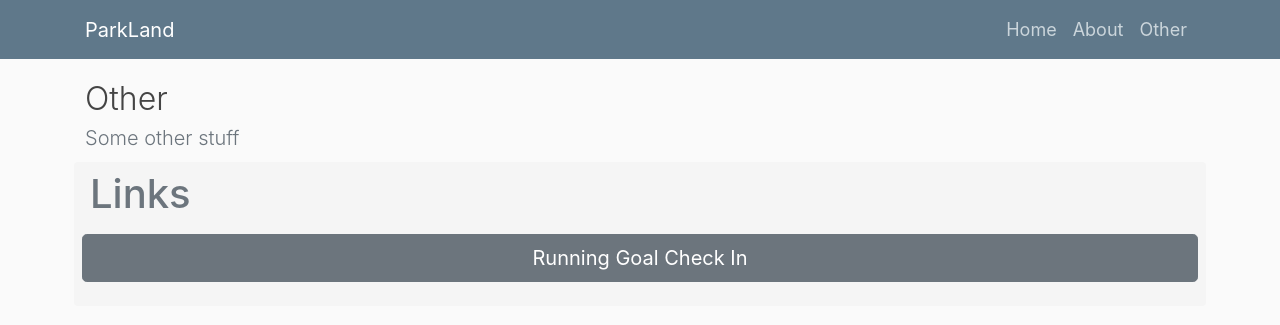
After one commit to pdbartsch/parkland, a Flask app: page /other in a window 1280 px wide. The commit adds this page. Shown: the top 325 px of the page. Run offline with Flask 2, Linux system fonts and the light colour scheme; some libraries are stand-ins or nearby versions.

Commit message:
added other nav

```diff
--- a/parklandapp/routes.py
+++ b/parklandapp/routes.py
@@ -26,6 +26,13 @@ def about():
         "about.html",
         heading_text="About",
         instruct_text="Some flash cards and quizzes ",
+    )
+
+
+@app.route("/other")
+def other():
+    return render_template(
+        "other.html", heading_text="Other", instruct_text="Some other stuff "
     )
 
 
@@ -309,7 +316,7 @@ def divide_flash():
 @app.route("/run_goal", methods=["GET", "POST"])
 def run_goal():
     DATA_SOURCE = (
-        "https://sheets.googleapis.com/v4/spreadsheets/1IhHr7QVjVd1DqYwB34fqJUJjVosllODk2Ofds79-xq8/values/Summary!A1:B22?key="
+        "https://sheets.googleapis.com/v4/spreadsheets/1IhHr7QVjVd1DqYwB34fqJUJjVosllODk2Ofds79-xq8/values/Summary!A1:B23?key="
         + gkey
     )
 
--- a/parklandapp/templates/layout.html
+++ b/parklandapp/templates/layout.html
@@ -88,6 +88,9 @@
               <li class="nav-item">
                 <a class="nav-link" href="{{ url_for('about') }}">About</a>
               </li>
+              <li class="nav-item">
+                <a class="nav-link" href="{{ url_for('other') }}">Other</a>
+              </li>
             </ul>
           </div>
         </div>
--- /dev/null
+++ b/parklandapp/templates/other.html
@@ -0,0 +1,19 @@
+{% extends 'layout.html' %} {% block content %}
+
+<div class="row">
+  <div class="col-sm m-1 p-2 bg-nav rounded">
+    <p class="text-secondary ml-2">Links</p>
+    <p>
+      <button
+        type="button"
+        class="btn btn-secondary btn-lg btn-block"
+        value="Running Goal Check In"
+        onClick="location.href='{{ url_for('run_goal') }}';"
+      >
+        Running Goal Check In
+      </button>
+    </p>
+  </div>
+</div>
+
+{% endblock content %}
```
